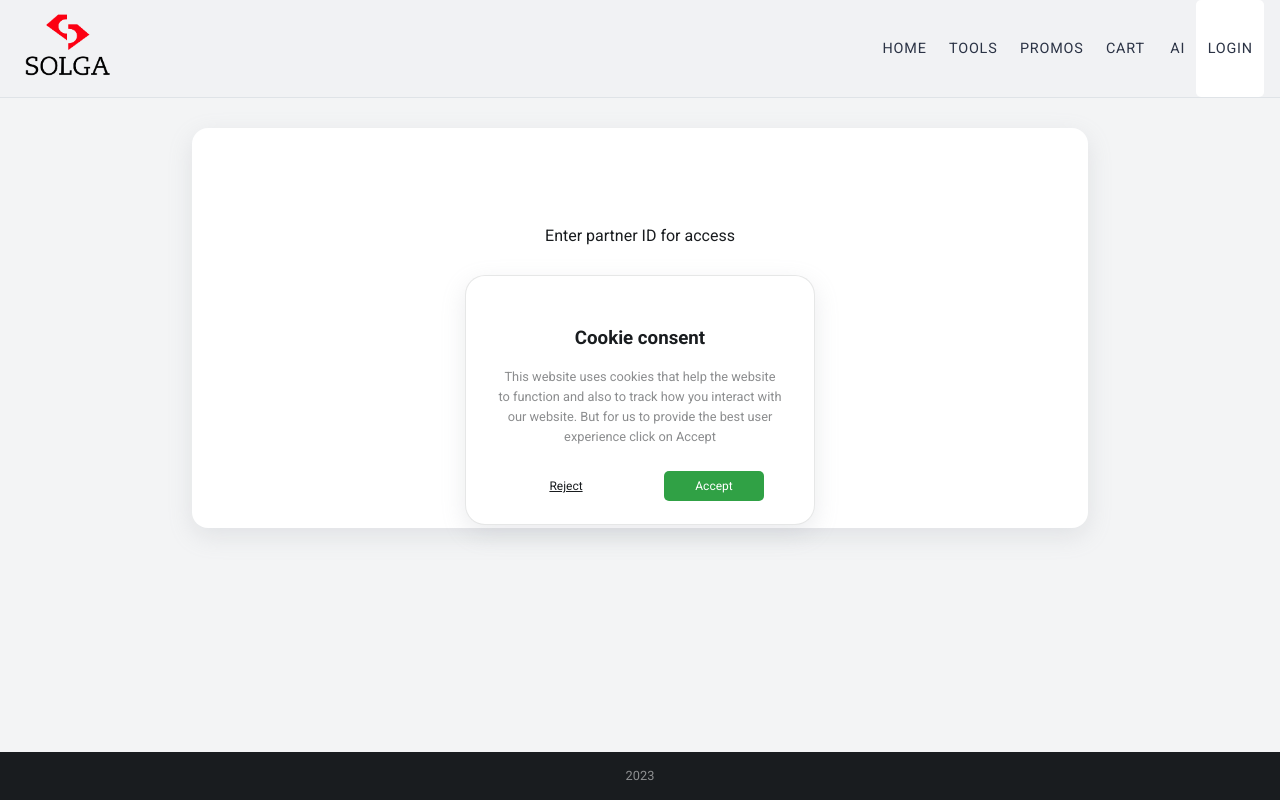
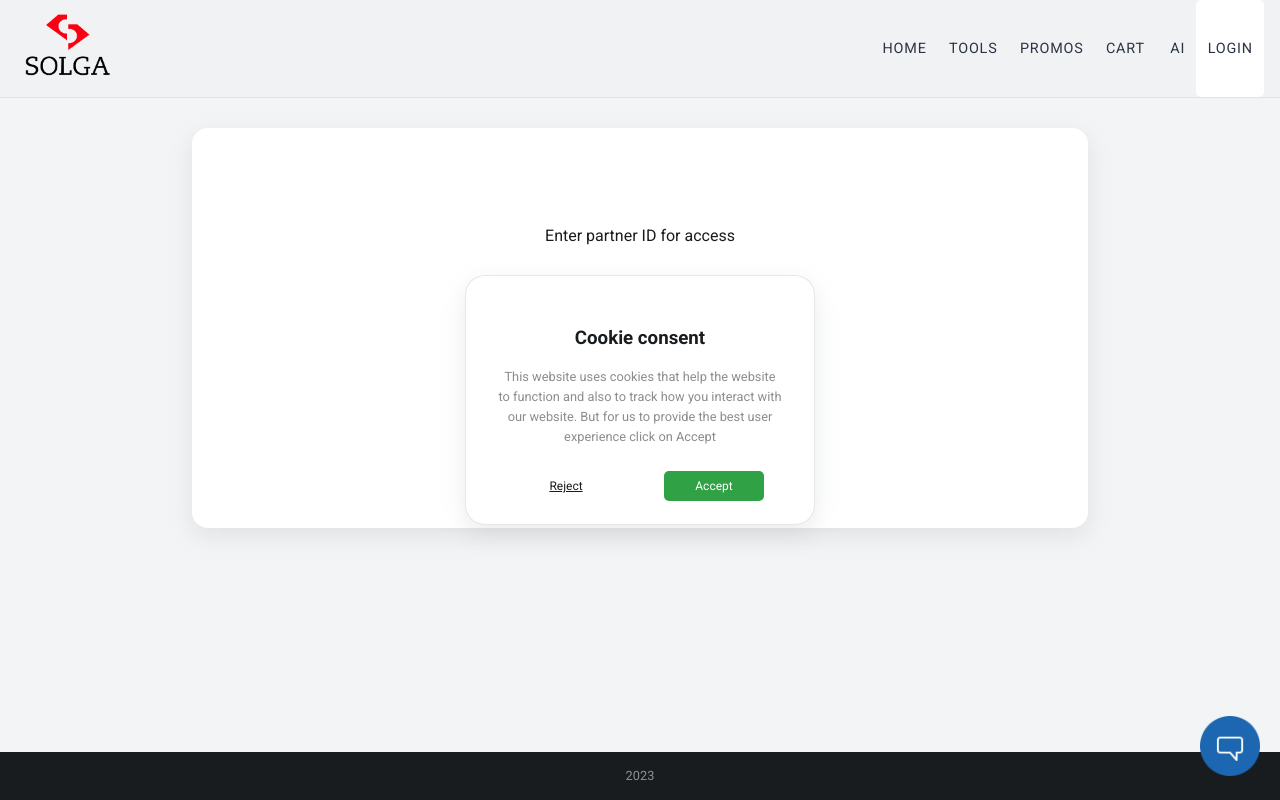
Before and after one commit to dmoiseev22/PartnerHub, a React (Vite) app: page /login in a window 1280 px wide. Built offline with nearby package versions, Linux system fonts and the light colour scheme; no server answers; the database is empty.

Commit message:
bot icon img added

```diff
--- a/src/components/assistant/AI.jsx
+++ b/src/components/assistant/AI.jsx
@@ -4,6 +4,8 @@ import BeatLoader from 'react-spinners/BeatLoader'
 import OpenAI from 'openai';
 import { APIContext } from "../../App"
 import { convertLinksToAnchors } from "../../util/util.jsx"
+
+import ChatButton from "./ChatButton.jsx";
 
 
 export default function AI () {
@@ -150,7 +152,7 @@ export default function AI () {
                   </>
 
             }
-
+          <ChatButton />
         </div>
     )
 }
--- /dev/null
+++ b/src/components/assistant/ChatButton.jsx
@@ -0,0 +1,24 @@
+import React from 'react';
+import { useNavigate, useLocation } from 'react-router-dom';
+import chaticon from '../../assets/chaticon.webp'
+
+const ChatButton = () => {
+  const navigate = useNavigate();
+  const location = useLocation()
+
+  const handleButtonClick = () => {
+    navigate("/ai")
+  };
+
+  if (location.pathname === '/ai') {
+    return null;
+  }
+
+  return (
+    <div className="chat-button-container">
+        <img onClick={handleButtonClick} className='chat-icon' src={chaticon} alt="button to chatbot" />
+    </div>
+  );
+};
+
+export default ChatButton;
--- a/src/components/layout-components/Footer.jsx
+++ b/src/components/layout-components/Footer.jsx
@@ -1,6 +1,6 @@
 import React from "react"
 import Modal from "../modal/Modal"
-
+import ChatButton from "../assistant/ChatButton"
 
 export default function Footer() {
 
@@ -21,8 +21,13 @@ export default function Footer() {
         }
     },[])
 
+
+
     return (
         <footer className="footer">
+
+            <ChatButton />
+
             <p className="footer-text">2023</p>
 
             {!cookiesConsentAccepted && isModalOpen ? <Modal closeModal={closeModal}/> : null}
--- a/src/index.css
+++ b/src/index.css
@@ -1768,6 +1768,33 @@ input::-webkit-inner-spin-button {
   display: inline
 }
 
+.chat-button-container {
+  position: fixed;
+  bottom: 20px;
+  right: 20px;
+}
+
+.chat-button {
+  color: #fff; /* Add your desired text color */
+  background-color: none;
+  border: none;
+  padding: 10px 15px;
+  border-radius: 50%;
+  cursor: pointer;
+  box-shadow: 0 2px 5px rgba(0, 0, 0, 0.2);
+  font-size: 16px;
+  border: 1px solid red;
+}
+
+.chat-icon {
+  width: 60px;
+  transition: all 0.3s ease-in-out;
+}
+
+.chat-icon:hover {
+  scale: calc(1.05)
+}
+
 /* MEDIA QUERIES FOR HEADER */
 @media (min-width: 500px) {
   .navbar {
```
Also changed, not shown: src/assets/chaticon.webp (added).
